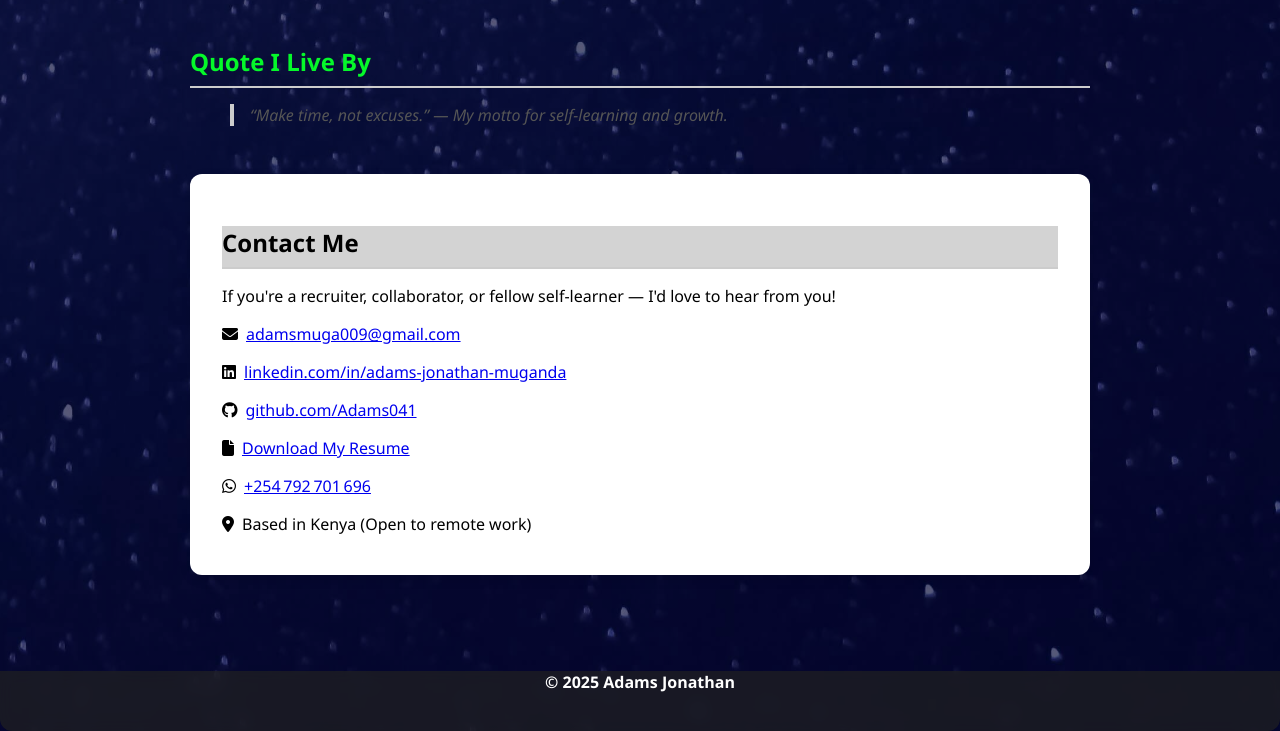
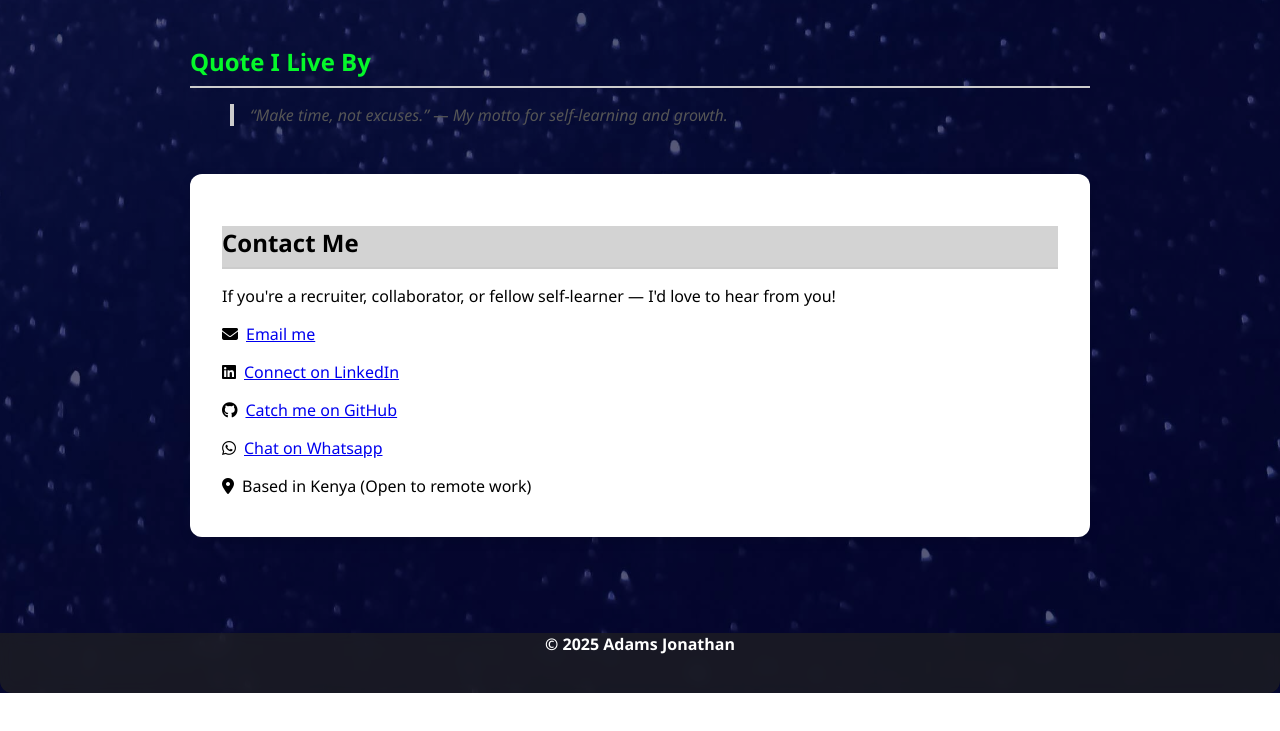
Before and after one commit to Adams041/Adams041.github.io, a plain HTML site: page index.html in a window 1280 px wide. Shown: the part 2168-2899 px from the top of the page. After the commit the page ends 2861 px from the top, so only its background shows below. Drawn offline with Linux system fonts and the light colour scheme.

Commit message:
updated html

```diff
--- a/index.html
+++ b/index.html
@@ -142,11 +142,10 @@
       <h2 id="call">Contact Me</h2>
       <p>If you're a recruiter, collaborator, or fellow self-learner — I'd love to hear from you!</p>
       <div>
-      <p><i class="fas fa-envelope" aria-hidden="true"></i> <a href="mailto:adamsmuga009@gmail.com">adamsmuga009@gmail.com</a></p>
-      <p><i class="fab fa-linkedin" aria-hidden="true"></i> <a href="https://linkedin.com/in/adams-jonathan-muganda/" target="_blank">linkedin.com/in/adams-jonathan-muganda</a></p>
-      <p><i class="fab fa-github" aria-hidden="true"></i> <a href="https://github.com/Adams041" target="_blank">github.com/Adams041</a></p>
-      <p><i class="fas fa-file" aria-hidden="true"></i> <a href="resume.pdf" download>Download My Resume</a></p>
-      <p><i class="fab fa-whatsapp" aria-hidden="true"></i> <a href="https://wa.me/254792701696" target="_blank">+254 792 701 696</a></p>
+      <p><i class="fas fa-envelope" aria-hidden="true"></i> <a href="mailto:adamsmuga009@gmail.com">Email me</a></p>
+      <p><i class="fab fa-linkedin" aria-hidden="true"></i> <a href="https://linkedin.com/in/adams-jonathan-muganda/" target="_blank">Connect on LinkedIn</a></p>
+      <p><i class="fab fa-github" aria-hidden="true"></i> <a href="https://github.com/Adams041" target="_blank">Catch me on GitHub</a></p>
+      <p><i class="fab fa-whatsapp" aria-hidden="true"></i> <a href="https://wa.me/254792701696" target="_blank">Chat on Whatsapp</a></p>
       <p><i class="fas fa-map-marker-alt" aria-hidden="true"></i> Based in Kenya (Open to remote work)</p>
       </div>
     </section>
```
